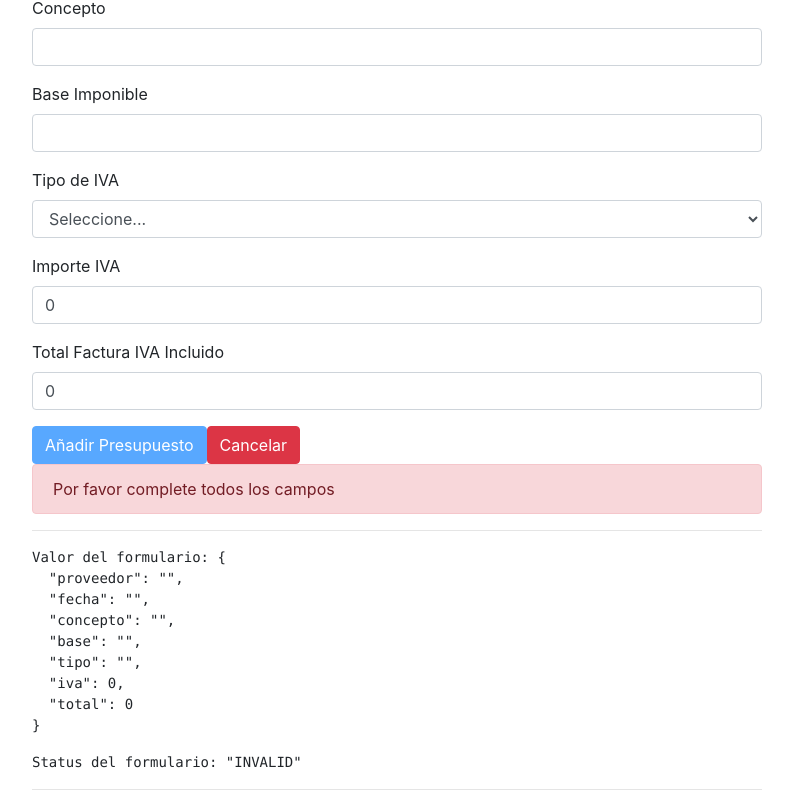
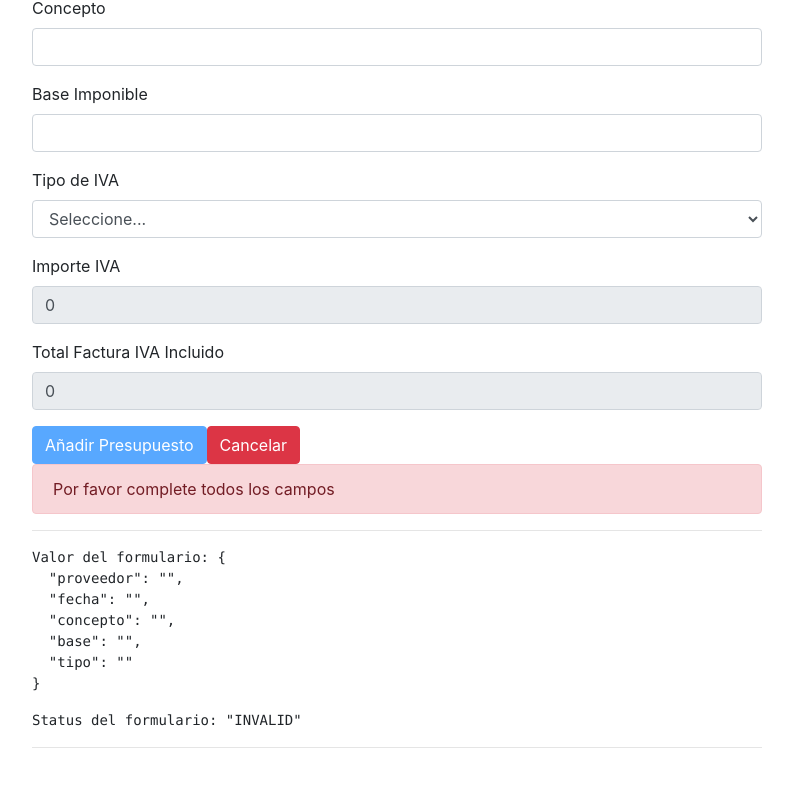
Before and after one commit to framafer/appCompras, an Angular app in the folder ejerciciosAng4/appCompras/: page /addpres in a window 1280 px wide. Shown: the part 342-1148 px from the top of the page, without its empty margins (53-846 px from the left). After the commit the page ends 1122 px from the top, so only its background shows below. Built offline with nearby package versions, Linux system fonts and the light colour scheme.

Commit message:
ok con addpres y campos iva y totral disabled

```diff
--- a/ejerciciosAng4/appCompras/src/app/presupuestos/addpres/addpres.component.html
+++ b/ejerciciosAng4/appCompras/src/app/presupuestos/addpres/addpres.component.html
@@ -71,11 +71,11 @@
             </div>
             <div class="form-group">
                 <label for="iva">Importe IVA</label>
-                <input type="number" class="form-control" id="iva" formControlName="iva" [value]="presupuestoForm.value.iva">
+                <input type="number" class="form-control" id="iva" formControlName="iva" [value]="presupuestoForm.value.iva" [disabled]="true">
             </div>
             <div class="form-group">
                 <label for="total">Total Factura IVA Incluido</label>
-                <input type="number" class="form-control" id="total" formControlName="total" [value]="presupuestoForm.value.total">
+                <input type="number" class="form-control" id="total" formControlName="total" [value]="presupuestoForm.value.total" [disabled]="true">
             </div>
 
             <button type="submit" class="btn btn-primary" [disabled]="!presupuestoForm.valid">Añadir
--- a/ejerciciosAng4/appCompras/src/app/presupuestos/addpres/addpres.component.ts
+++ b/ejerciciosAng4/appCompras/src/app/presupuestos/addpres/addpres.component.ts
@@ -36,6 +36,9 @@ export class AddpresComponent {
       iva: [0],
       total: [0]
     });
+
+    this.presupuestoForm.get('iva')?.disable();
+    this.presupuestoForm.get('total')?.disable();
     //this.presupuesto = {proveedor:"", fecha: "", concepto:"", base:0, tipo:"", iva:0, total:0, }
     this.onChanges();
   }
```
